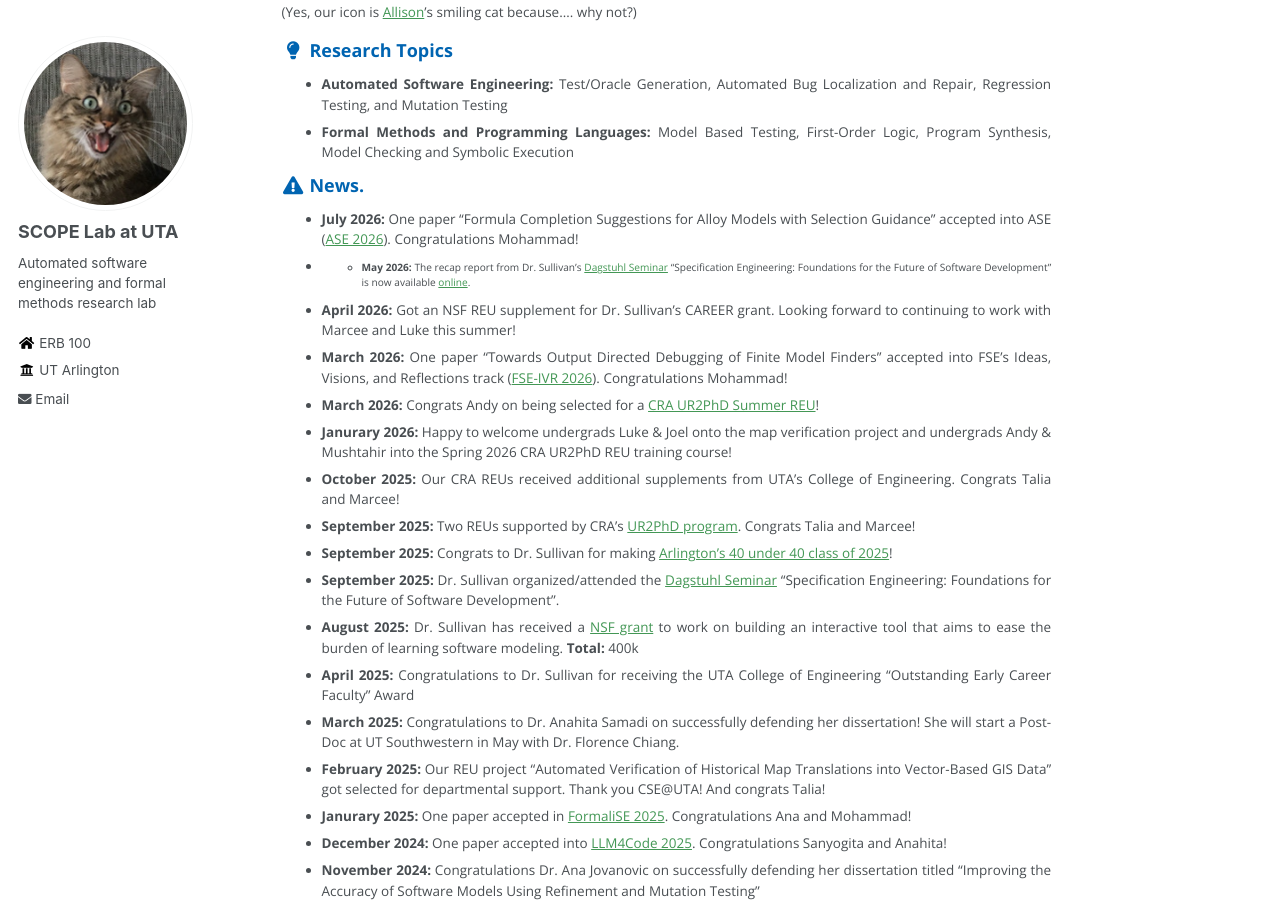
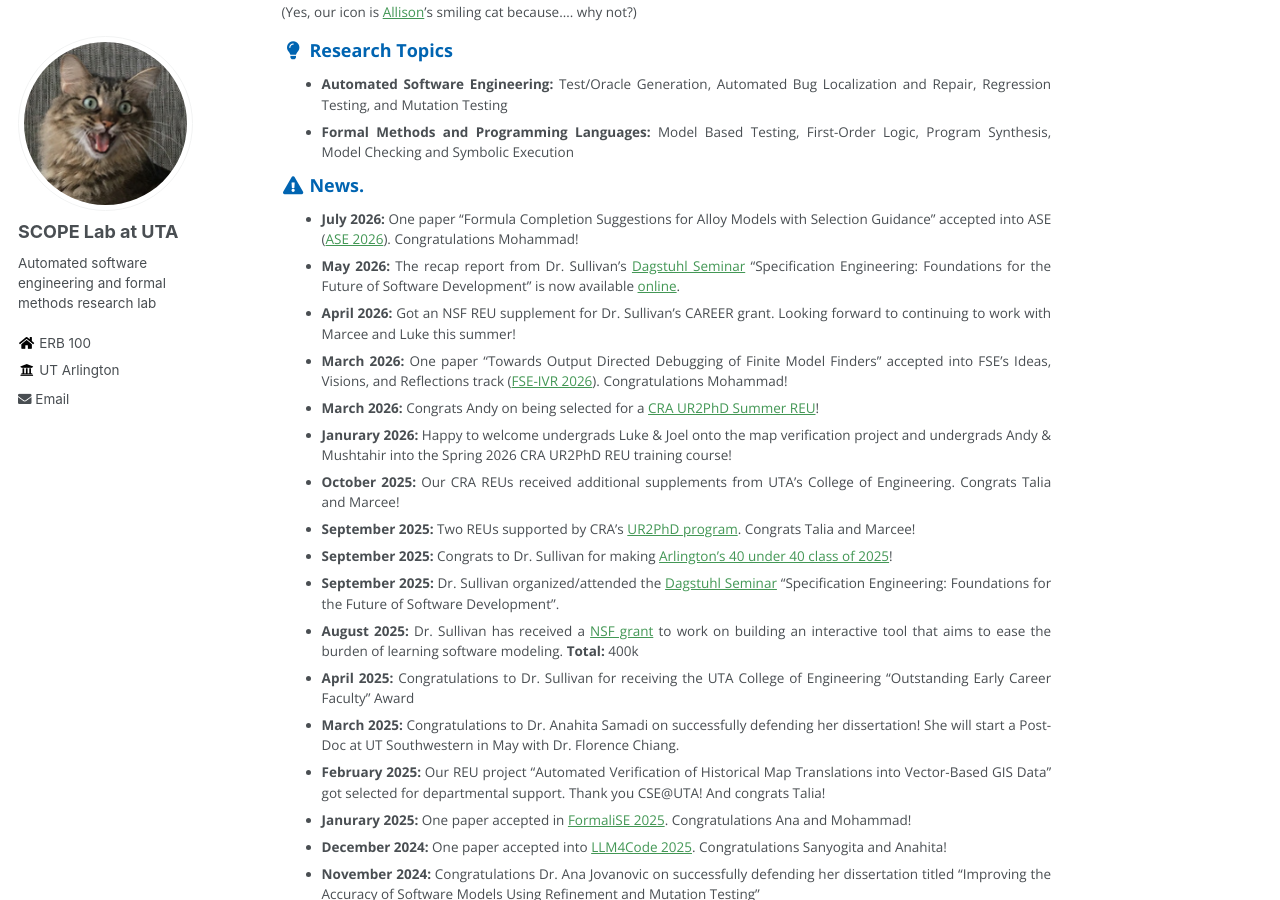
Before and after one commit to SCOPELabUTA/SCOPELabUTA.github.io, a Jekyll site: the page built from _pages/about.md, in a window 1280 px wide and 900 px high, scrolled down 504 px. Built offline with Jekyll 4.4.1, drawn with Linux system fonts in a browser that asks for light colours.

```diff
--- a/_pages/about.md
+++ b/_pages/about.md
@@ -30,7 +30,7 @@ Checking and Symbolic Execution
 ### <i class="fa fa-fw fa-exclamation-triangle" aria-hidden="true"></i> News.
 
 * **July 2026:** One paper "Formula Completion Suggestions for Alloy Models with Selection Guidance" accepted into ASE ([ASE 2026](https://conf.researchr.org/track/ase-2026/ase-2026-research-track)). Congratulations Mohammad!
-* * **May 2026:** The recap report from Dr. Sullivan's [Dagstuhl Seminar](https://www.dagstuhl.de/seminars/seminar-calendar/seminar-details/25392) "Specification Engineering: Foundations for the Future of Software Development" is now available [online](https://drops.dagstuhl.de/entities/document/10.4230/DagRep.15.9.160).
+* **May 2026:** The recap report from Dr. Sullivan's [Dagstuhl Seminar](https://www.dagstuhl.de/seminars/seminar-calendar/seminar-details/25392) "Specification Engineering: Foundations for the Future of Software Development" is now available [online](https://drops.dagstuhl.de/entities/document/10.4230/DagRep.15.9.160).
 * **April 2026:** Got an NSF REU supplement for Dr. Sullivan's CAREER grant. Looking forward to continuing to work with Marcee and Luke this summer!
 * **March 2026:** One paper "Towards Output Directed Debugging of Finite Model Finders" accepted into FSE's Ideas, Visions, and Reflections track ([FSE-IVR 2026](https://conf.researchr.org/track/fse-2026/fse-2026-ideas-visions-and-reflections)). Congratulations Mohammad!
 * **March 2026:** Congrats Andy on being selected for a [CRA UR2PhD Summer REU](https://cra.org/ur2phd/)!
```
